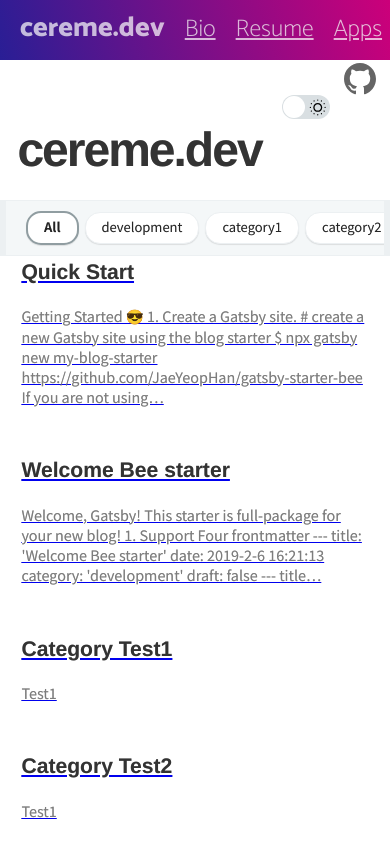
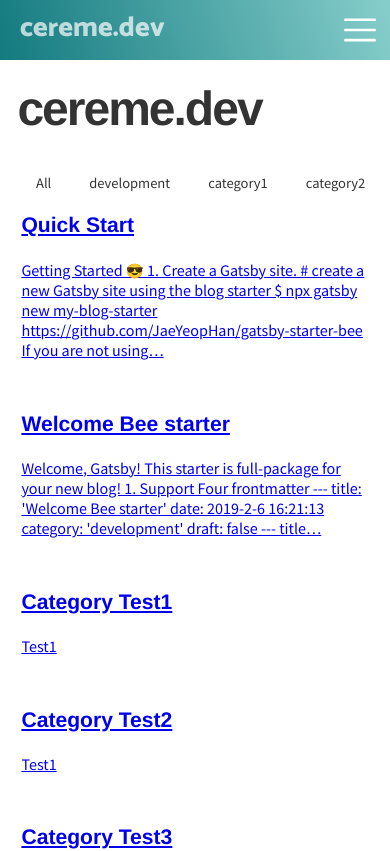
Before and after one commit to cereme/cereme.github.io, a Gatsby site: page / in a window 390 px wide. Shown: the top 851 px of the page. Built offline with nearby package versions, Linux system fonts and the light colour scheme; Gatsby itself is replaced by a stand-in of ours; some packages are replaced by stand-ins of ours; what typography-theme-github would draw is missing.

Commit message:
Customize Top with hamburger menu

```diff
--- /dev/null
+++ b/src/components/top-hamburger-button/index.jsx
@@ -0,0 +1,12 @@
+import React from 'react'
+import './index.scss'
+
+export const TopHamburgerButton = ({ onClick }) => {
+    return (
+        <a onClick={onClick} className="hamburger-button">
+            <svg height="32" viewBox="0 -53 384 384" width="32" xmlns="http://www.w3.org/2000/svg" fill="white">
+                <path d="m368 154.667969h-352c-8.832031 0-16-7.167969-16-16s7.167969-16 16-16h352c8.832031 0 16 7.167969 16 16s-7.167969 16-16 16zm0 0" /><path d="m368 32h-352c-8.832031 0-16-7.167969-16-16s7.167969-16 16-16h352c8.832031 0 16 7.167969 16 16s-7.167969 16-16 16zm0 0" /><path d="m368 277.332031h-352c-8.832031 0-16-7.167969-16-16s7.167969-16 16-16h352c8.832031 0 16 7.167969 16 16s-7.167969 16-16 16zm0 0" />
+            </svg>
+        </a>
+    )
+}
--- /dev/null
+++ b/src/components/top-hamburger-button/index.scss
@@ -0,0 +1,13 @@
+@import '../../styles/variables.scss';
+
+.hamburger-button {
+    display: none;
+}
+
+@include mobile {
+    .hamburger-button {
+        display: block;
+        float: right;
+        padding: 14px;
+    }
+}
--- /dev/null
+++ b/src/components/top-hamburger-menu/index.jsx
@@ -0,0 +1,14 @@
+import React from 'react'
+import { Link } from 'gatsby'
+import './index.scss'
+export const TopHamburgerMenu = ({ links }) => {
+    return (
+        <div className="top-hamburger-menu">
+            {links.map(link => (
+                <Link to={link.to} className="sub-link">
+                    {link.label}
+                </Link>
+            ))}
+        </div>
+    )
+}
--- /dev/null
+++ b/src/components/top-hamburger-menu/index.scss
@@ -0,0 +1,16 @@
+.sub-link {
+    display: inline-block;
+    font-size: 24px;
+    padding-top: 8px;
+    color: black;
+    opacity: 0.7;
+    margin-left: 20px;
+    font-family: 'Catamaran';
+    font-weight: 200;
+}
+
+.top-hamburger-menu {
+    position: relative;
+    width: 100%;
+    height: auto;
+}
--- a/src/components/top/index.jsx
+++ b/src/components/top/index.jsx
@@ -1,26 +1,47 @@
-import React from 'react'
+import React, { useState, useEffect } from 'react'
 import { Link } from 'gatsby'
 import { GitHubIcon } from '../social-share/github-icon'
 
 import './index.scss'
+import { TopHamburgerButton } from '../top-hamburger-button'
+import { TopHamburgerMenu } from '../top-hamburger-menu'
 
 export const Top = ({ title, location, rootPath }) => {
   const isRoot = location.pathname === rootPath
+  const [isHamburgerMenuVisible, setHamburgerMenuVisible] = useState(false);
+  const toggleHamburgerMenuVisible = () => { setHamburgerMenuVisible(e => !e) }
+  const subLinks = [
+    {
+      to: "/",
+      label: "Bio",
+    },
+    {
+      to: "/",
+      label: "Resume",
+    },
+    {
+      to: "/",
+      label: "Apps",
+    },
+  ]
   return (
+    <React.Fragment>
       <div className="top">
         <Link to={`/`} className="link">
           {title}
         </Link>
-      <Link to={`/`} className="sub-link">
-        Bio
+        {subLinks.map((link) => (
+          <Link to={link.to} className="sub-link">
+            {link.label}
           </Link>
-      <Link to={`/`} className="sub-link">
-        Resume
-      </Link>
-      <Link to={`/`} className="sub-link">
-        Apps
-      </Link>
+        ))}
+        <TopHamburgerButton onClick={toggleHamburgerMenuVisible} />
         <GitHubIcon />
       </div>
+      { isHamburgerMenuVisible && (
+        <TopHamburgerMenu links={subLinks} />
+      )}
+    </React.Fragment>
+
   )
 }
--- a/src/components/top/index.scss
+++ b/src/components/top/index.scss
@@ -27,4 +27,31 @@
     font-family: 'Catamaran';
     font-weight: 200;
   }
+  .top-hamburger {
+    display: none;
+  }
 }
+.hamburger-menu {
+  display: none;
+}
+
+@include mobile {
+  .top {
+    .sub-link {
+      display: none;
+    }
+    .github {
+      display: none;
+    }
+    .top-hamburger {
+      display: block;
+      float: right;
+    }
+  }
+  .hamburger-menu {
+    display: block;
+    position: relative;
+    width: 100%;
+    height: auto;
+  }
+}
--- a/src/layout/index.jsx
+++ b/src/layout/index.jsx
@@ -19,10 +19,9 @@
           marginLeft: `auto`,
           marginRight: `auto`,
           maxWidth: rhythm(36),
-          padding: `${rhythm(1.5)} ${rhythm(3 / 4)}`,
+          padding: `${rhythm(1)} ${rhythm(3 / 4)}`,
         }}
       >
-        <ThemeSwitch />
         <Header title={title} location={location} rootPath={rootPath} />
         {children}
         <Footer />
--- a/src/styles/variables.scss
+++ b/src/styles/variables.scss
@@ -1,5 +1,29 @@
+// breakpoints
+$breakpoint-mobile: 360px;
+$breakpoint-tablet: 758px;
+$breakpoint-desktop: 1024px;
+
+@mixin mobile {
+    @media (min-width: #{$breakpoint-mobile}) and (max-width: #{$breakpoint-tablet - 1px}) {
+        @content;
+    }
+}
+
+@mixin tablet {
+    @media (min-width: #{$breakpoint-tablet}) and (max-width: #{$breakpoint-desktop - 1px}) {
+        @content;
+    }
+}
+
+@mixin desktop {
+    @media (min-width: #{$breakpoint-desktop}) {
+        @content;
+    }
+}
+
 // app
-$theme-gradient: linear-gradient(72deg, #291e95, #cc007a);
+// $theme-gradient: linear-gradient(72deg, #291e95, #cc007a);
+$theme-gradient: linear-gradient(72deg,#137a7f, #86cecb);
 $top-header-text-color: #fff;
 
 /**
```
Lines whose indentation alone changed are shown as unchanged.
